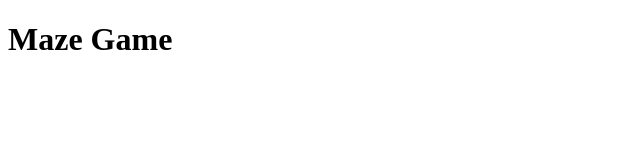
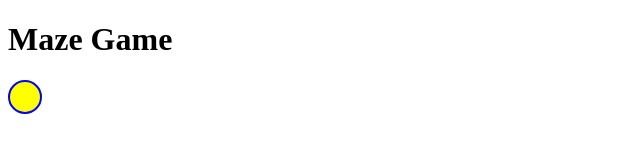
Before and after one commit to GabrielGrgich/MazeGame, a plain HTML site: page library.html in a window 1280 px wide. Shown: the whole page, without its empty margins (0-640 px from the left). Drawn offline with Linux system fonts and the light colour scheme.

Commit message:
created the parentDiv, which I had forgot, and which is completely necessary to our program. Sorry for all these changes.

```diff
--- a/library.html
+++ b/library.html
@@ -12,7 +12,9 @@
 	<h1>Maze Game</h1>
 
 	<!-- put your code here -->
+    <div id="parentDiv">
 
+	</div>
 </body>
 
 </html>
--- a/main.js
+++ b/main.js
@@ -1,7 +1,8 @@
 //Seeing if this works. Anything between comments can be scraped
-
+let parentDiv = document.getElementById(`parentDiv`)
 
 let div1 = document.createElement(`div`)
+parentDiv.appendChild(div1)
 div1.style.width = `30px`
 div1.style.height = `30px`
 div1.style.border = `2px solid blue`
```
